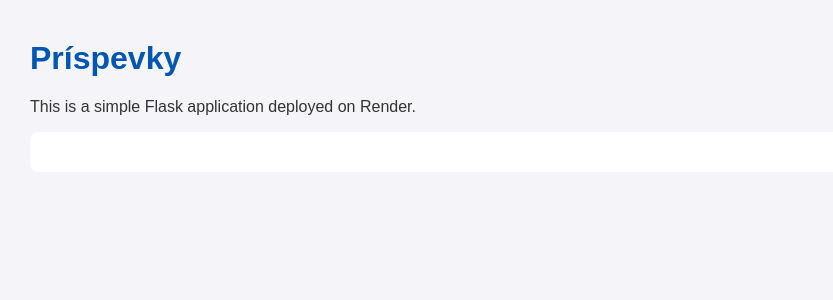
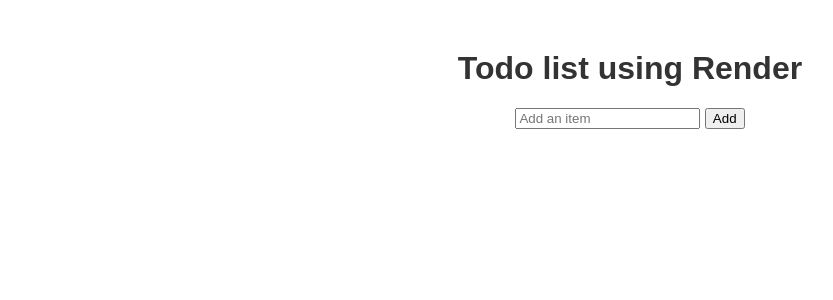
Before and after one commit to AzureBot/flask_app, a Flask app: page / in a window 1280 px wide. Shown: the top 300 px of the page, without its empty margins (10-843 px from the left). Run offline with Flask 2, Linux system fonts and the light colour scheme; data that the repository does not hold is empty.

Commit message:
Update index.html

```diff
--- a/templates/index.html
+++ b/templates/index.html
@@ -4,27 +4,42 @@
     <meta charset="UTF-8">
     <meta name="viewport" content="width=device-width, initial-scale=1.0">
     <title>Flask App</title>
-    <link rel="stylesheet" href="{{ url_for('static', filename='style.css') }}">
+    <style>
+        body {
+            font-family: Arial, sans-serif;
+            text-align: center;
+            margin-top: 50px;
+        }
+        h1 {
+            color: #333;
+        }
+        .container {
+            max-width: 500px;
+            margin: 0 auto;
+        }
+        .item {
+            display: flex;
+            justify-content: space-between;
+            margin-bottom: 10px;
+        }
+    </style>
+    <script src="{{ url_for('static', filename='script.js') }}" defer></script>
 </head>
 <body>
-    <h1>Príspevky</h1>
-    <p>This is a simple Flask application deployed on Render.</p>
-    <ul>
-        {% for item in items %}
-        <li id="item-{{ item._id }}">
-            {{ item.name }} - {{ item.description }}
-            <button onclick="removeItem('{{ item._id }}')">Remove</button>
-        </li>
-        {% endfor %}
-    </ul>
-
-    <script src="https://ajax.googleapis.com/ajax/libs/jquery/3.5.1/jquery.min.js"></script>
-    <script>
-    function removeItem(item_id) {
-        $.post('/remove/' + item_id, {}, function() {
-            $('#item-' + item_id).remove();
-        });
-    }
-    </script>
+    <h1>Todo list using Render</h1>
+    <div class="container">
+        <form id="addForm">
+            <input type="text" name="item" id="itemInput" placeholder="Add an item" required>
+            <button type="submit">Add</button>
+        </form>
+        <div id="items">
+            {% for item in items %}
+            <div class="item">
+                <span>{{ item.item }}</span>
+                <button class="deleteBtn" data-item="{{ item.item }}">Delete</button>
+            </div>
+            {% endfor %}
+        </div>
+    </div>
 </body>
 </html>
```
